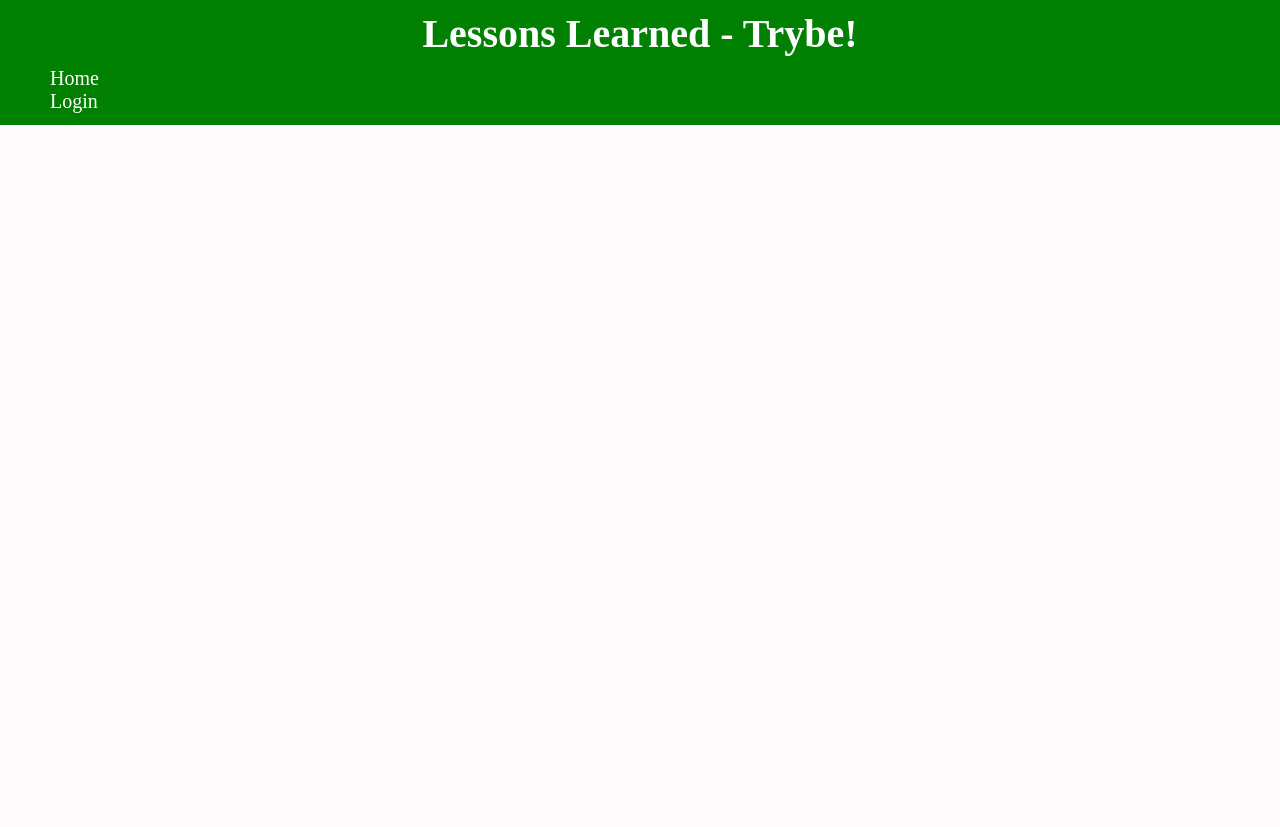
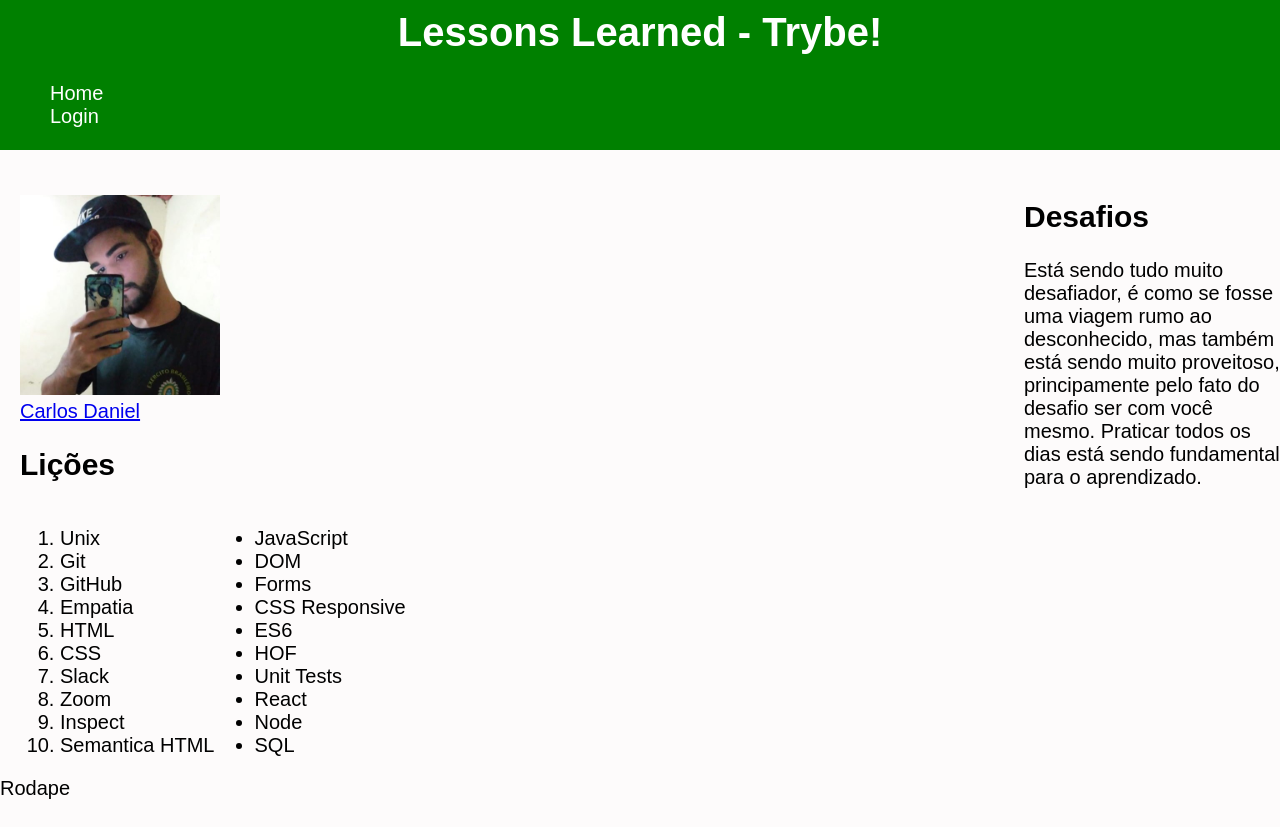
Before and after one commit to carllosdannyel/lessons-learned, a website: page index.html in a window 1280 px wide. Before the commit the page ends 800 px from the top, so only its background shows below. Drawn offline with Linux system fonts and the light colour scheme.

Commit message:
adicionndo licoes aprendidas, aside e rodape

```diff
--- a/index.html
+++ b/index.html
@@ -1,5 +1,6 @@
 <!DOCTYPE html>
 <html lang="pt-br">
+
 <head>
   <meta charset="UTF-8">
   <meta http-equiv="X-UA-Compatible" content="IE=edge">
@@ -7,10 +8,59 @@
   <link rel="stylesheet" href="style.css">
   <title>Lessons Learned</title>
 </head>
+
 <body>
   <header id="cabecalho">
     <h1 id="titulo">Lessons Learned - Trybe!</h1>
-        <p id="login">Home <br> Login</p>
+    <p>
+    <nav><a class="home_login" href="#">Home</a><br><a class="home_login" href="#">Login</a></nav>
+    </p>
   </header>
+  <main id="main">
+    <article id="article">
+      <section id="section-one">
+        <p>
+          <img id="minha_foto" src="./minha_foto.jpg" width="200px" alt=""><br><a
+            href="https://www.instagram.com/carllosdannyel/" target="_blank">Carlos Daniel</a>
+        <h2>Lições</h2>
+        <section id="section_container">
+            <ol id="licoes_aprendidas">
+              <li>Unix</li>
+              <li>Git</li>
+              <li>GitHub</li>
+              <li>Empatia</li>
+              <li>HTML</li>
+              <li>CSS</li>
+              <li>Slack</li>
+              <li>Zoom</li>
+              <li>Inspect</li>
+              <li>Semantica HTML</li>
+            </ol>
+          </div>
+          <div>
+            <ul id="licoes_a_aprender">
+              <li>JavaScript</li>
+              <li>DOM</li>
+              <li>Forms</li>
+              <li>CSS Responsive</li>
+              <li>ES6</li>
+              <li>HOF</li>
+              <li>Unit Tests</li>
+              <li>React</li>
+              <li>Node</li>
+              <li>SQL</li>
+            </ul>
+        </section>
+      </section>
+    </article>
+  </main>
+  <aside id="aside">
+    <h2>Desafios</h2>
+    <p>Está sendo tudo muito desafiador, é como se fosse uma viagem rumo ao desconhecido, mas também está sendo muito
+      proveitoso, principamente pelo fato do desafio ser com você mesmo. Praticar todos os dias está sendo fundamental para o aprendizado.</p>
+  </aside>
+
+  <footer id="rodape">Rodape</footer>
 </body>
+
 </html>
--- a/style.css
+++ b/style.css
@@ -1,26 +1,58 @@
-* {
-margin: 0;
-padding: 0;
-}
-
 body {
 background-color: rgb(253, 251, 251);
 font-size: 20px;
+font-family: Arial, Helvetica, sans-serif;
+margin: 0;
 }
 #cabecalho {
 position: fixed;
+top: 0;
 background-color: green;
 width: 100%;
-top: 0;
-height: 125px;
+height: 150px;
 }
 #titulo {
 text-align: center;
 margin-top: 10px;
 color: white;
 }
-#login {
+.home_login {
 color: white;
 margin: 10px 50px;
-/* margin-top: 10px; */
+text-decoration: none;
 }
+a:hover {
+background-color: red;
+color: black;
+transition: 0.5s;
+}
+a:active {
+background-color: yellow;
+color: blue;
+}
+#main {
+margin-top: 175px;
+float: left;
+}
+#article {
+padding-left: 20px;
+}
+#section-one {
+width: 60%;
+}
+#section_container {
+    width: 400px;
+display: flex;
+}
+
+#aside {
+margin-top: 175px;
+text-align: left;
+width: 20%;
+float: right;
+}
+
+#rodape {
+height: 50px;
+clear: both;
+}
```
Also changed, not shown: minha_foto.jpg (added). Lines whose indentation alone changed are shown as unchanged.
